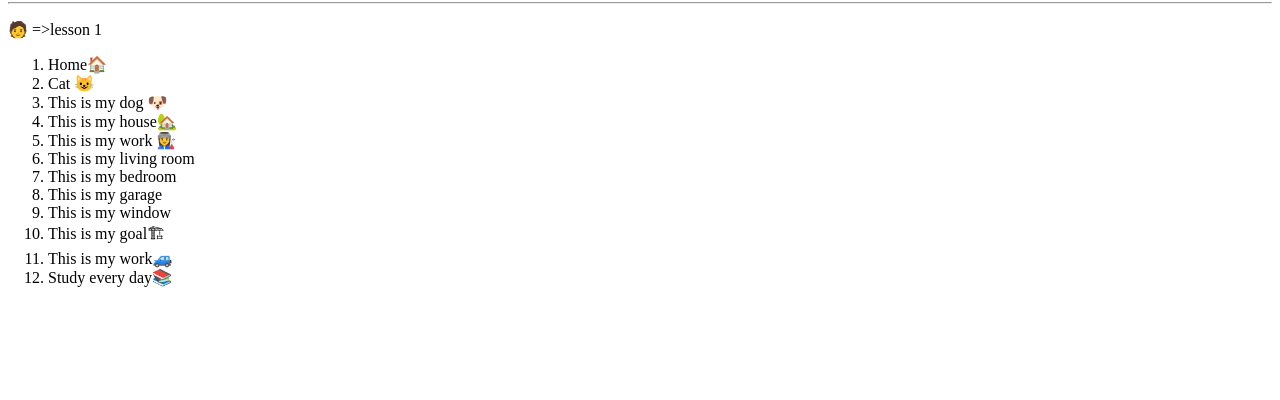
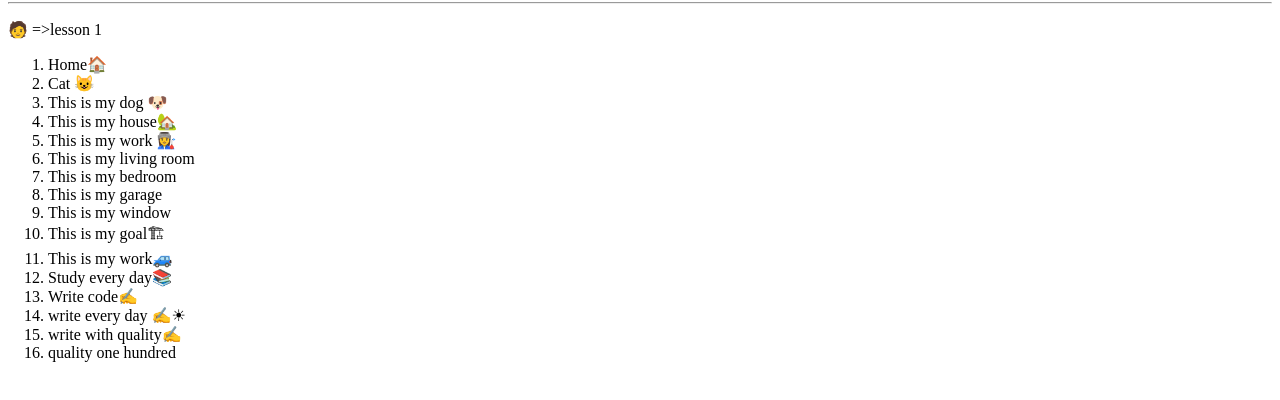
Before and after one commit to edskate/Dilogue-001-lesson-01, a plain HTML site: page index.html in a window 1280 px wide. Shown: the part 78-478 px from the top of the page. Drawn offline with Linux system fonts and the light colour scheme.

Commit message:
Updated 02

```diff
--- a/index.html
+++ b/index.html
@@ -22,6 +22,10 @@
       <li>This is my goal🏗</li>
       <li>This is my work🚙</li>
       <li>Study every day📚</li>
+      <li>Write code✍</li>
+      <li>write every day ✍☀</li>
+      <li>write with quality✍</li>
+      <li>quality one hundred</li>
     </ol>
   </body>
 </html>
```
